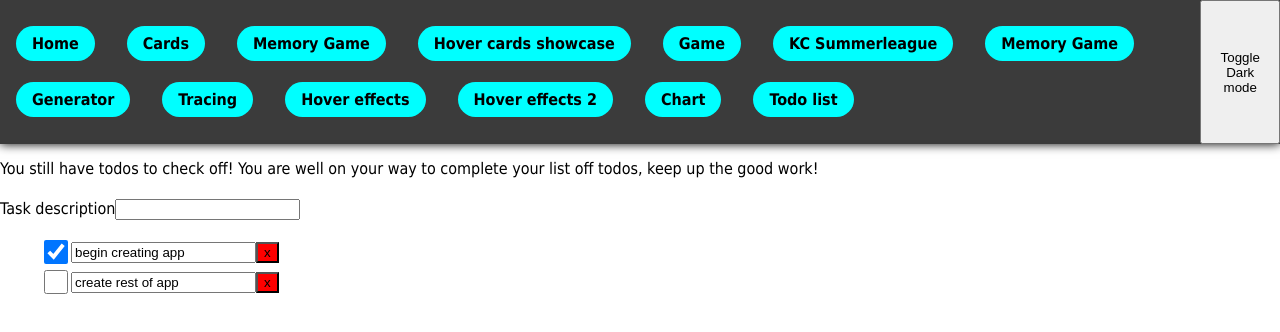
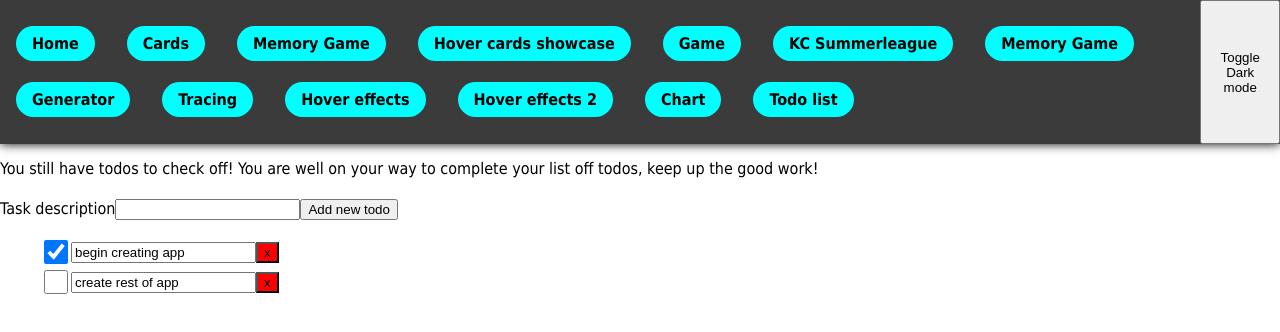
Before and after one commit to EmilNilssonDataDuctus/vite-app, a React (Vite) app: page /todo-list in a window 1280 px wide. Shown: the top 332 px of the page. Built offline with nearby package versions, Linux system fonts and the light colour scheme.

Commit message:
Add button for clicking to submit when adding new todo

```diff
--- a/src/Pages/TodoPage/AddNewTodo.tsx
+++ b/src/Pages/TodoPage/AddNewTodo.tsx
@@ -20,6 +20,7 @@ export const AddNewTodo = ({ addNewTodo }) => {
         Task description
         <input value={value} onChange={(e) => handleChange(e)} />
       </label>
+      <button type="submit">Add new todo</button>
     </form>
   );
 };
```
